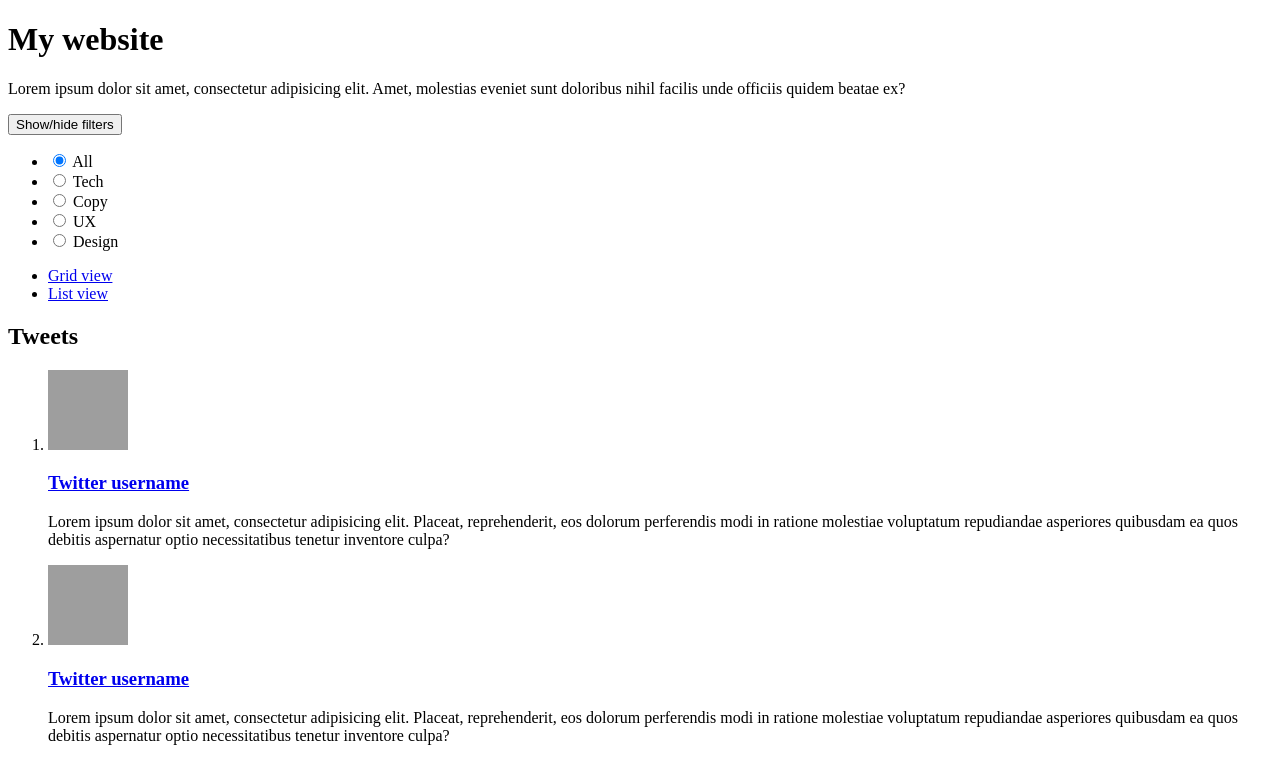
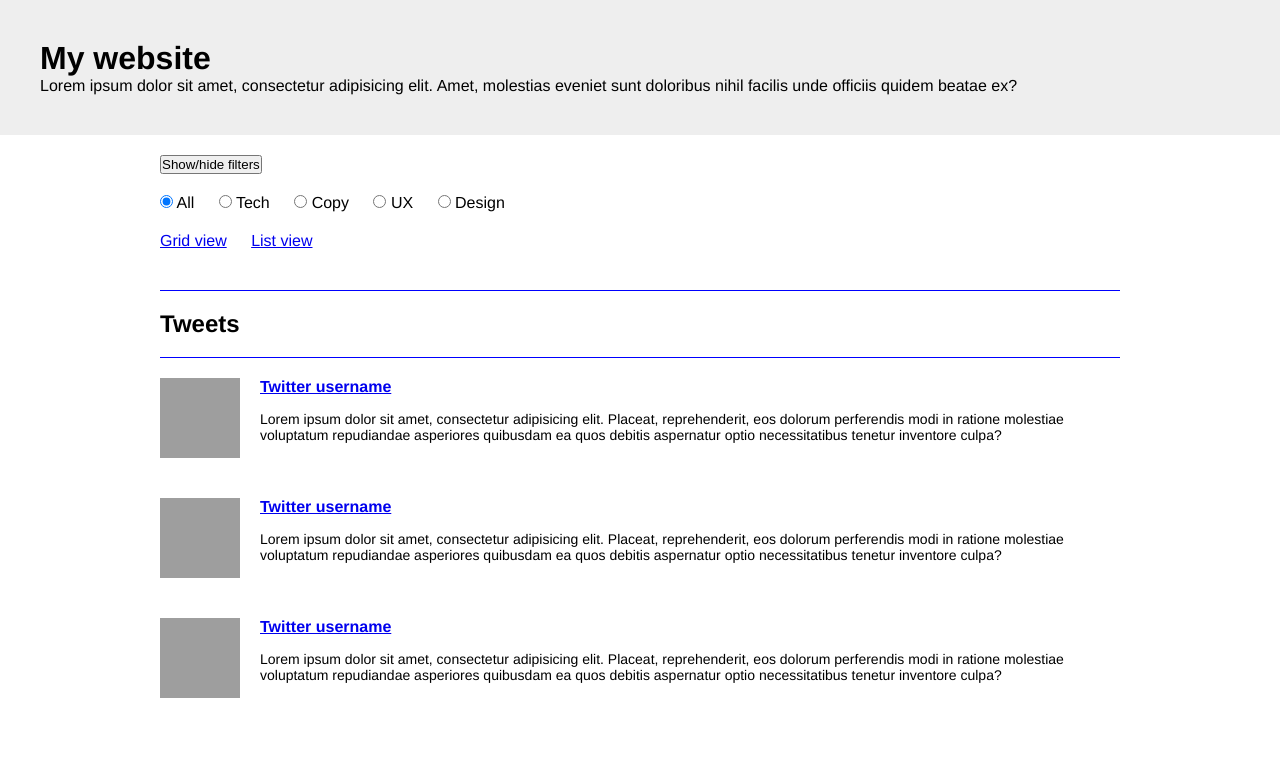
Before and after one commit to artisologic/rga-learn-coding-workshops, a plain HTML site: page index.html in a window 1280 px wide. Shown: the top 758 px of the page. Drawn offline with Linux system fonts and the light colour scheme; grey boxes are pictures that could not be loaded.

Commit message:
Started mocking up some style for the demo page

```diff
--- a/index.html
+++ b/index.html
@@ -5,21 +5,23 @@
 		<title>My website</title>
 		<meta name="author" content="">
 		<meta name="description" content="This is my awesome website!">
+
+		<link rel="stylesheet" href="style.css">
 	</head>
 
 	<body>
-		<header>
+		<header class="main-header">
 			<h1>My website</h1>
 			<p>Lorem ipsum dolor sit amet, consectetur adipisicing elit. Amet, molestias eveniet sunt doloribus nihil facilis unde officiis quidem beatae ex?</p>
 		</header>
 
-		<div>
+		<div class="filter-action centered">
 			<button type="button">Show/hide filters</button>
 		</div>
 
-		<section>
+		<section class="filters-section centered">
 			<form action="/filtered" method="get">
-				<ul>
+				<ul class="filters-list">
 					<li>
 						<input id="filter-all" type="radio" name="filters" value="all" checked="checked">
 						<label for="filter-all">All</label>
@@ -44,16 +46,16 @@
 			</form>
 		</section>
 
-		<nav>
-			<ul>
+		<nav class="layout-action centered">
+			<ul class="layout-views-list">
 				<li><a href="grid-view.html" title="View this page as a grid">Grid view</a></li>
 				<li><a href="list-view.html" title="View this page as a list">List view</a></li>
 			</ul>
 		</nav>
 
-		<section>
+		<section class="tweets-section centered">
 			<h2>Tweets</h2>
-			<ol>
+			<ol class="tweets-list">
 				<li>
 					<img src="http://placekitten.com/g/80/80" alt="This is a photo of a cat">
 					<h3><a href="http://www.twitter.com" title="@username on twitter">Twitter username</a></h3>
--- /dev/null
+++ b/style.css
@@ -0,0 +1,89 @@
+* {margin: 0; padding: 0;}
+
+body {
+	font-family: Helvetica, Arial, sans-serif;
+}
+
+.main-header {
+	background-color: #eee;
+	padding: 40px;
+	margin-bottom: 20px;
+}
+
+.centered {
+	width: 960px;
+	margin: 0 auto;
+}
+
+/*
+	FILTERS
+ */
+
+.filter-action {
+	margin-bottom: 20px;
+}
+
+.filters-section {
+	margin-bottom: 20px;
+}
+
+.filters-list li {
+	display: inline-block;
+	margin-right: 20px;
+}
+
+
+
+
+/*
+	LAYOUT BUTTONS
+ */
+
+.layout-action {
+	margin-bottom: 40px;
+}
+
+.layout-views-list li {
+	display: inline-block;
+	margin-right: 20px;
+}
+
+
+
+
+/*
+	TWEETS
+ */
+
+.tweets-section h2 {
+	border-top: 1px solid blue;
+	border-bottom: 1px solid blue;
+	margin-bottom: 20px;
+	padding-top: 20px;
+	padding-bottom: 20px;
+	font-size: 24px;
+	line-height: 26px;
+}
+
+.tweets-list {
+	list-style: none;
+}
+
+.tweets-list li {
+	overflow: hidden;
+	margin-bottom: 40px;
+}
+
+.tweets-list img {
+	float: left;
+	margin-right: 20px;
+}
+
+.tweets-list h3 {
+	font-size: 16px;
+	margin-bottom: 15px;
+}
+
+.tweets-list p {
+	font-size: 14px;
+}
```
